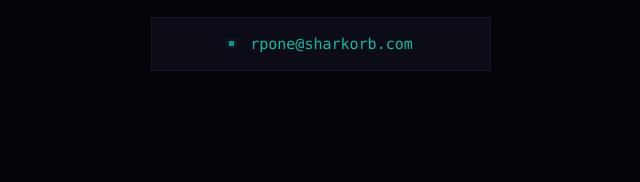
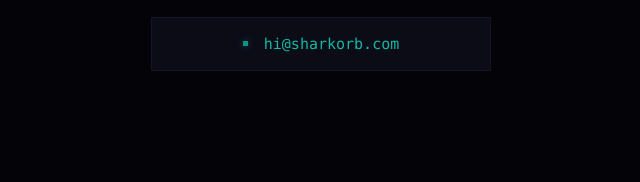
Before and after one commit to SharkOrbTech/sharkorbtech.github.io, a plain HTML site: page index.html in a window 1280 px wide. Shown: the part 1313-1495 px from the top of the page, 319-959 px from the left. Drawn offline with Linux system fonts and the light colour scheme.

Commit message:
Update contact email to hi@sharkorb.com

```diff
--- a/index.html
+++ b/index.html
@@ -63,7 +63,7 @@
         </div>
         <div class="contact-row">
           <div class="contact-mark"></div>
-          <a href="mailto:rpone@sharkorb.com">rpone@sharkorb.com</a>
+          <a href="mailto:hi@sharkorb.com">hi@sharkorb.com</a>
         </div>
       </div>
     </div>
```
